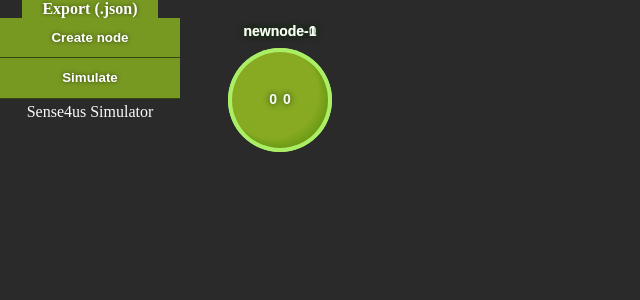
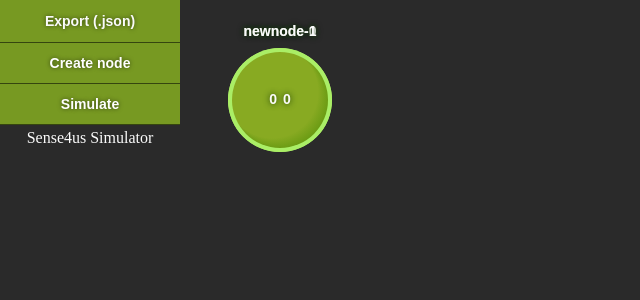
Before and after one commit to eGovlab/sense4us-simulation, a PHP site: page / in a window 1280 px wide. Shown: the top 300 px of the page, without its empty margins (0-640 px from the left). Run offline with PHP 8.4, Linux system fonts and the light colour scheme.

Commit message:
changed look of save button and renamed it into export button

```diff
--- a/public/css/style.css
+++ b/public/css/style.css
@@ -88,7 +88,14 @@ input[type="button"], .button {
 	cursor: pointer;
 }
 
-input[type="button"]:active, .button:active {
+.button {
+	display: block;
+	color: #FAFAFA;
+	font: bold 14px Arial;
+	padding: 13px 0;
+}
+
+input[type="button"]:active, .button:active, .button:active {
 	background-color: #681;
 }
 
--- a/public/index.html
+++ b/public/index.html
@@ -50,7 +50,7 @@
 	<script src="js/handle_menu.js"></script>
 
 	<script src="js/simulation.js"></script>
-	<script src="js/save_button.js"></script>
+	<script src="js/export_button.js"></script>
 
 	<script>
 		function create_node(id, signal, signal_fire) {
--- a/public/js/save_button.js
+++ b/public/js/export_button.js
@@ -1,12 +1,12 @@
 "use strict";
 
 (function(namespace) {
-	$("<a href='#' download='data.json' id='save_button' class='button'>Export (.json)</a>").prependTo("#menu");
+	$("<a href='#' download='data.json' id='export_button' class='button'>Export (.json)</a>").prependTo("#menu");
 
-	$("#save_button").click(function() {
+	$("#export_button").click(function() {
 		var obj = namespace.simulation.get_nodes_and_links();
 		var data = "text/json;charset=utf-8," + encodeURIComponent(JSON.stringify(obj));
 
-	    $("#save_button").prop("href", "data:" + data);
+	    $("#export_button").prop("href", "data:" + data);
 	});
 }(window.sense4us = window.sense4us || {}));
```
